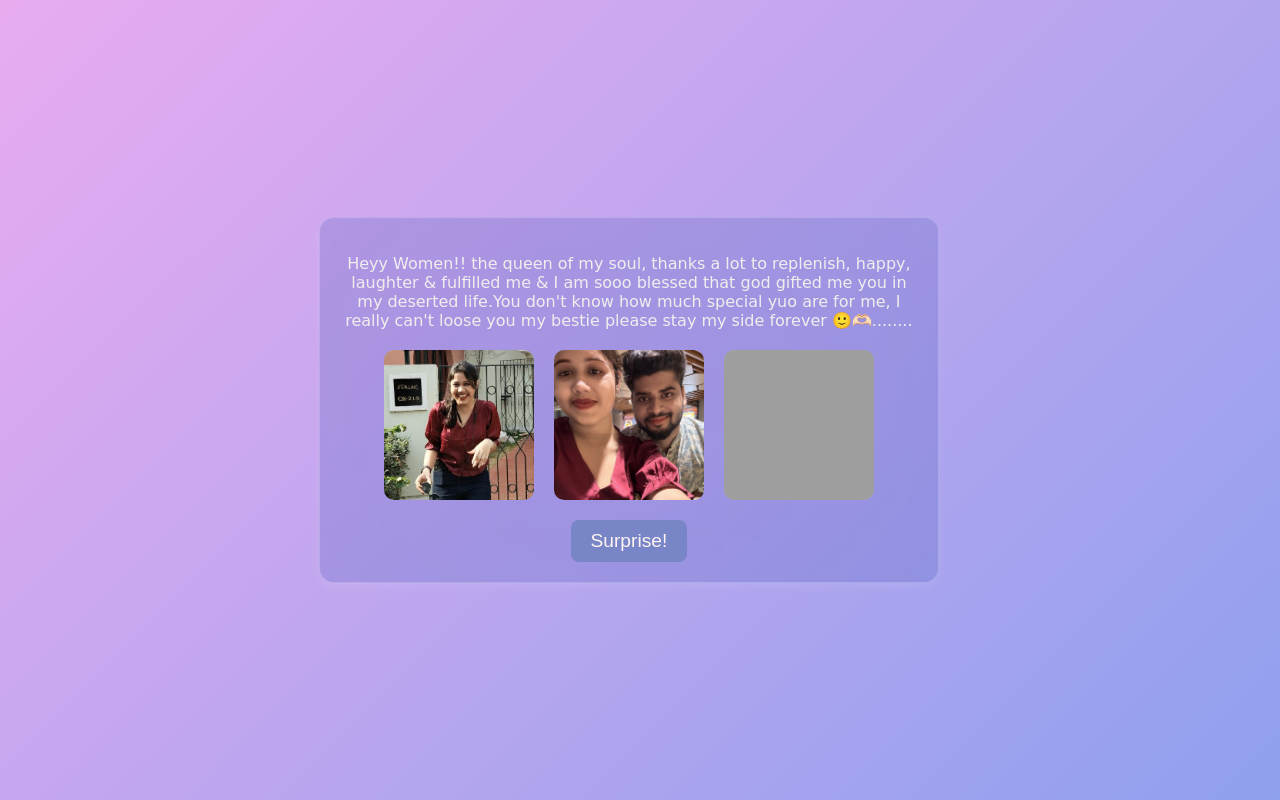
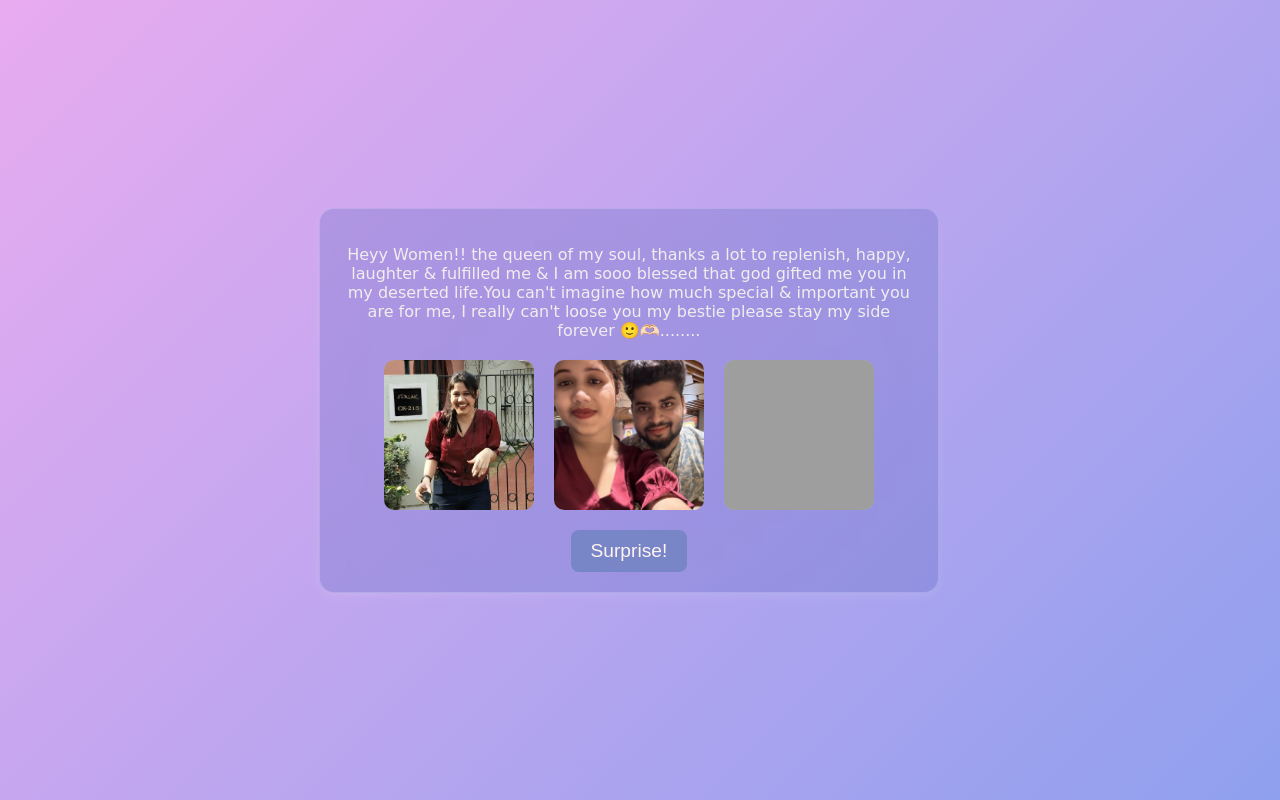
Before and after one commit to InnovativeSoura/Wishes-2-Soumi, a plain HTML site: page index.html in a window 1280 px wide. Drawn offline with Linux system fonts and the light colour scheme; grey boxes are pictures that could not be loaded.

Commit message:
Update index.html

```diff
--- a/index.html
+++ b/index.html
@@ -11,7 +11,7 @@
   <div id="rose-container">
     <div id="roses-container"><div class="rose" style="left: 966.738084px; animation-duration: 4.801827s;">🌸💗</div></div>
   <div class="container">
-    <p>Heyy Women!! the queen of my soul, thanks a lot to replenish, happy, laughter &   fulfilled me &  I am sooo blessed that god gifted me you in my deserted life.You don't know how much special yuo are for me, I really can't loose you my bestie please stay my side forever 🙂🫶🏻........</p>
+    <p>Heyy Women!! the queen of my soul, thanks a lot to replenish, happy, laughter &   fulfilled me &  I am sooo blessed that god gifted me you in my deserted life.You can't imagine how much special & important you are for me, I really can't loose you my bestie please stay my side forever 🙂🫶🏻........</p>
     <div class="gallery">
       <div class="flip-card">
         <div class="flip-card-inner">
```
